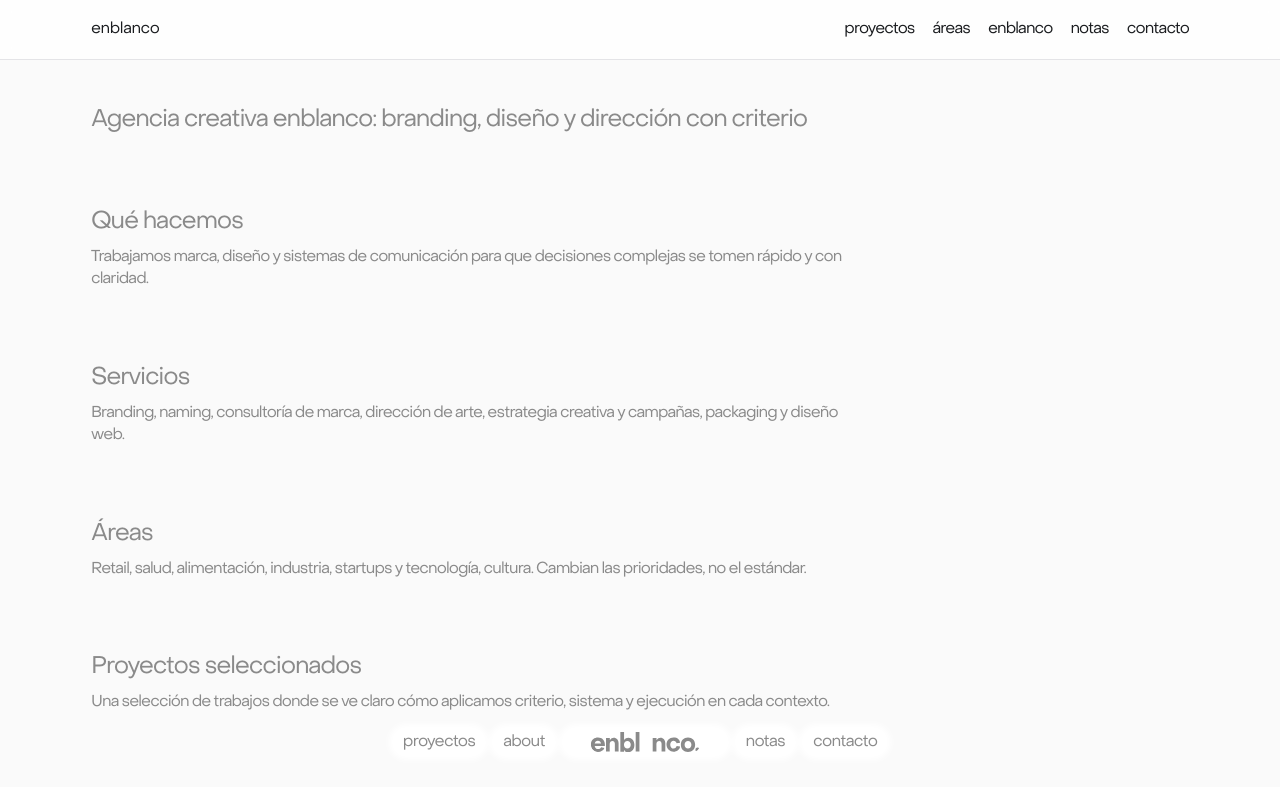
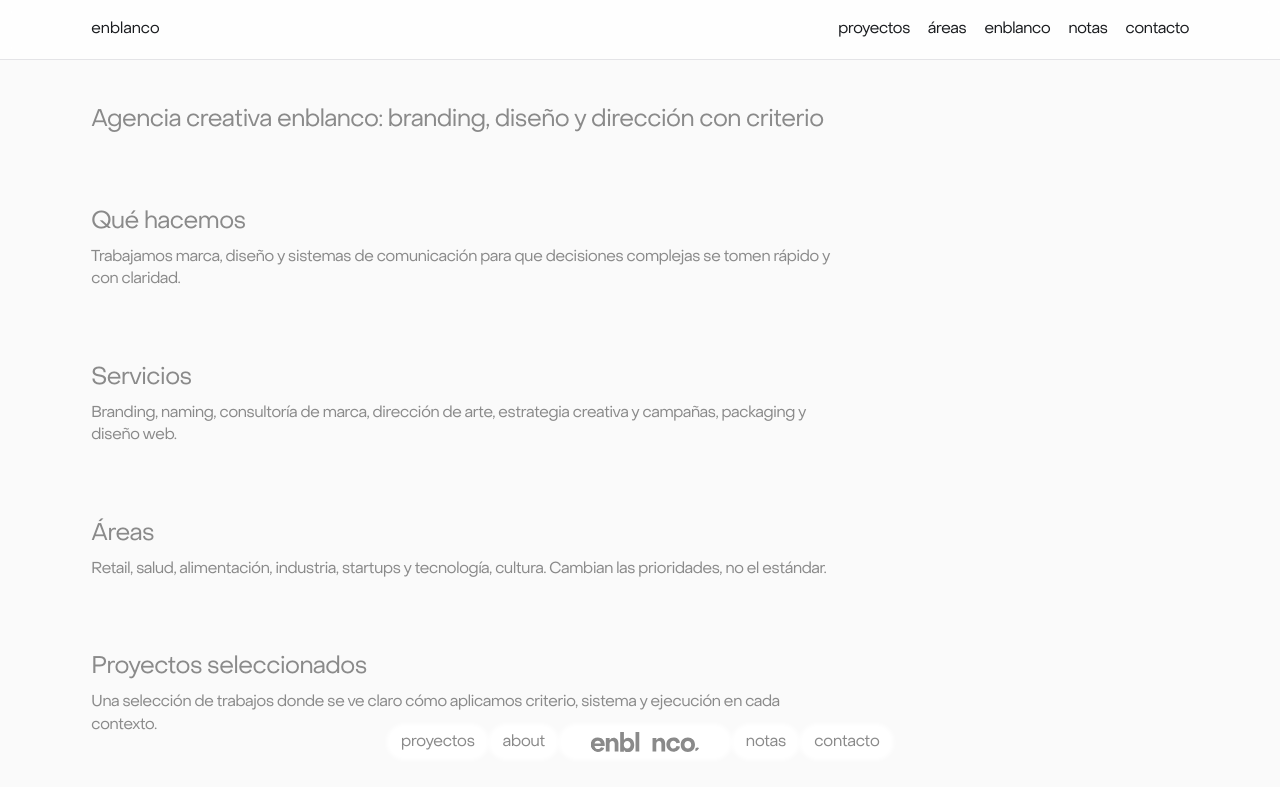
Before and after one commit to Alexenblanco/enblanco-site, a Next.js app: page /es in a window 1280 px wide. Shown: the top 787 px of the page. Built offline with nearby package versions, Linux system fonts and the light colour scheme; no server answers.

Commit message:
mejoras blur y letter

```diff
--- a/src/app/globals.css
+++ b/src/app/globals.css
@@ -24,7 +24,7 @@
 
   /* Typography (--font-sans is set on <html> by next/font/local) */
   --font-weight-regular: 400;
-  --letter-spacing-base: -0.05em;
+  --letter-spacing-base: -0.04em;
   --line-height-base: 1.5;
   --line-height-tight: 1.25;
   --text-base: 18px;
@@ -228,7 +228,7 @@
   font-family: var(--font-sans), sans-serif;
   font-size: 16px;
   font-weight: 400;
-  letter-spacing: -0.05em;
+  letter-spacing: var(--letter-spacing-base);
   padding: 6px 14px;
   transition: color 0.2s;
   box-shadow: none;
@@ -239,7 +239,7 @@
   inset: 0;
   background: #FFFFFF;
   border-radius: 9999px;
-  filter: blur(3px);
+  filter: blur(2px);
   z-index: -1;
   transition: background-color 0.2s;
   box-shadow: none;
--- a/src/components/projects/Filters.tsx
+++ b/src/components/projects/Filters.tsx
@@ -133,7 +133,7 @@
           className="flex cursor-pointer items-center gap-1 text-[16px] transition-opacity duration-150 hover:opacity-80 active:opacity-70"
           style={{
             color: "var(--color-text)",
-            letterSpacing: "-0.05em",
+            letterSpacing: "-0.04em",
           }}
           aria-expanded={servicesOpen}
           aria-haspopup="listbox"
@@ -167,7 +167,7 @@
                   className="cursor-pointer px-1 py-0.5 text-sm rounded transition-opacity duration-150 hover:opacity-80 active:opacity-70"
                   style={{
                     color: service === null ? "var(--color-link)" : "var(--color-text)",
-                    letterSpacing: "-0.05em",
+                    letterSpacing: "-0.04em",
                   }}
                   aria-pressed={service === null}
                 >
@@ -185,7 +185,7 @@
                     className="cursor-pointer px-1 py-0.5 text-sm rounded transition-opacity duration-150 hover:opacity-80 active:opacity-70"
                     style={{
                       color: service === value ? "var(--color-link)" : "var(--color-text)",
-                      letterSpacing: "-0.05em",
+                      letterSpacing: "-0.04em",
                     }}
                     aria-pressed={service === value}
                   >
@@ -206,7 +206,7 @@
           className="flex cursor-pointer items-center gap-1 text-[16px] transition-opacity duration-150 hover:opacity-80 active:opacity-70"
           style={{
             color: "var(--color-text)",
-            letterSpacing: "-0.05em",
+            letterSpacing: "-0.04em",
           }}
           aria-expanded={industriesOpen}
           aria-haspopup="listbox"
@@ -240,7 +240,7 @@
                   className="cursor-pointer px-1 py-0.5 text-sm rounded transition-opacity duration-150 hover:opacity-80 active:opacity-70"
                   style={{
                     color: industry === null ? "var(--color-link)" : "var(--color-text)",
-                    letterSpacing: "-0.05em",
+                    letterSpacing: "-0.04em",
                   }}
                   aria-pressed={industry === null}
                 >
@@ -258,7 +258,7 @@
                     className="cursor-pointer px-1 py-0.5 text-sm rounded transition-opacity duration-150 hover:opacity-80 active:opacity-70"
                     style={{
                       color: industry === value ? "var(--color-link)" : "var(--color-text)",
-                      letterSpacing: "-0.05em",
+                      letterSpacing: "-0.04em",
                     }}
                     aria-pressed={industry === value}
                   >
--- a/src/components/projects/ProjectMeta.tsx
+++ b/src/components/projects/ProjectMeta.tsx
@@ -33,7 +33,7 @@
       exit={reducedMotion ? undefined : { opacity: 0, x: exitX }}
       transition={t}
       className="text-left"
-      style={{ letterSpacing: "-0.05em" }}
+      style={{ letterSpacing: "-0.04em" }}
     >
       {children}
     </motion.div>
```
